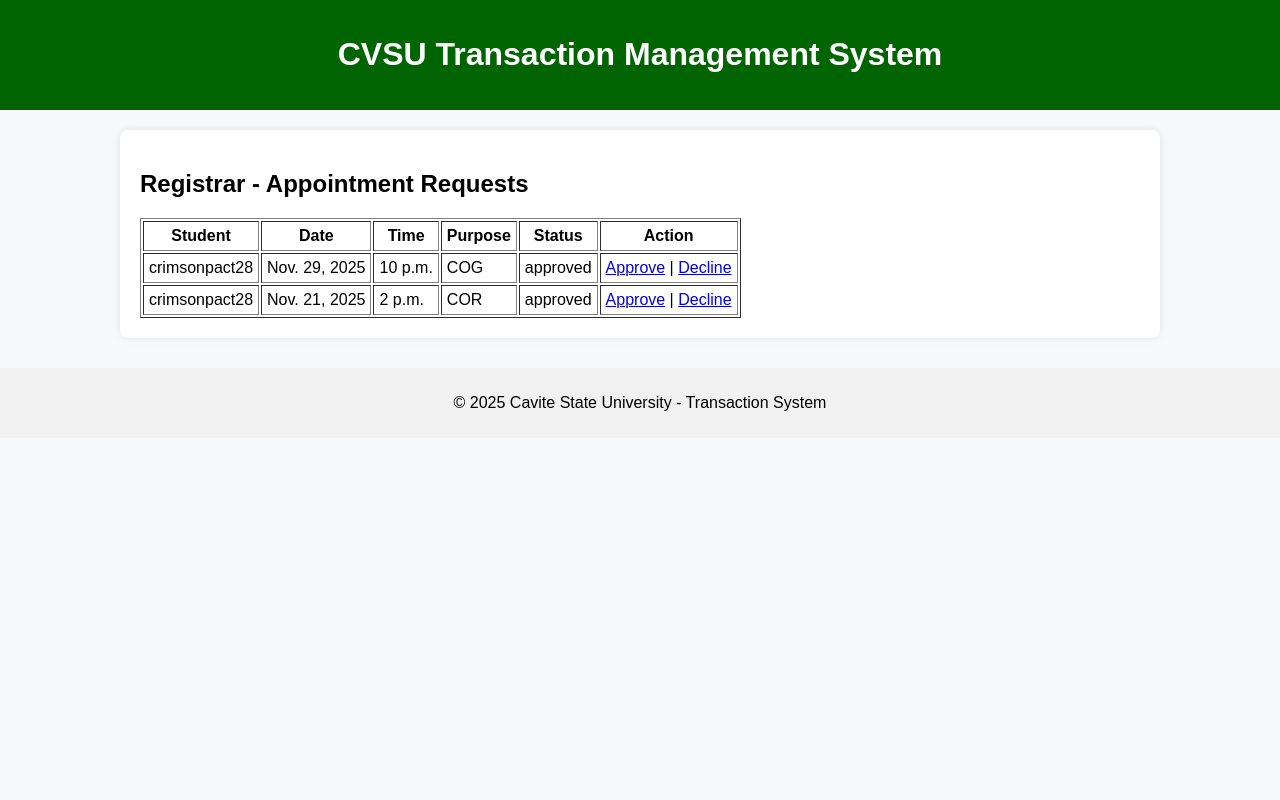
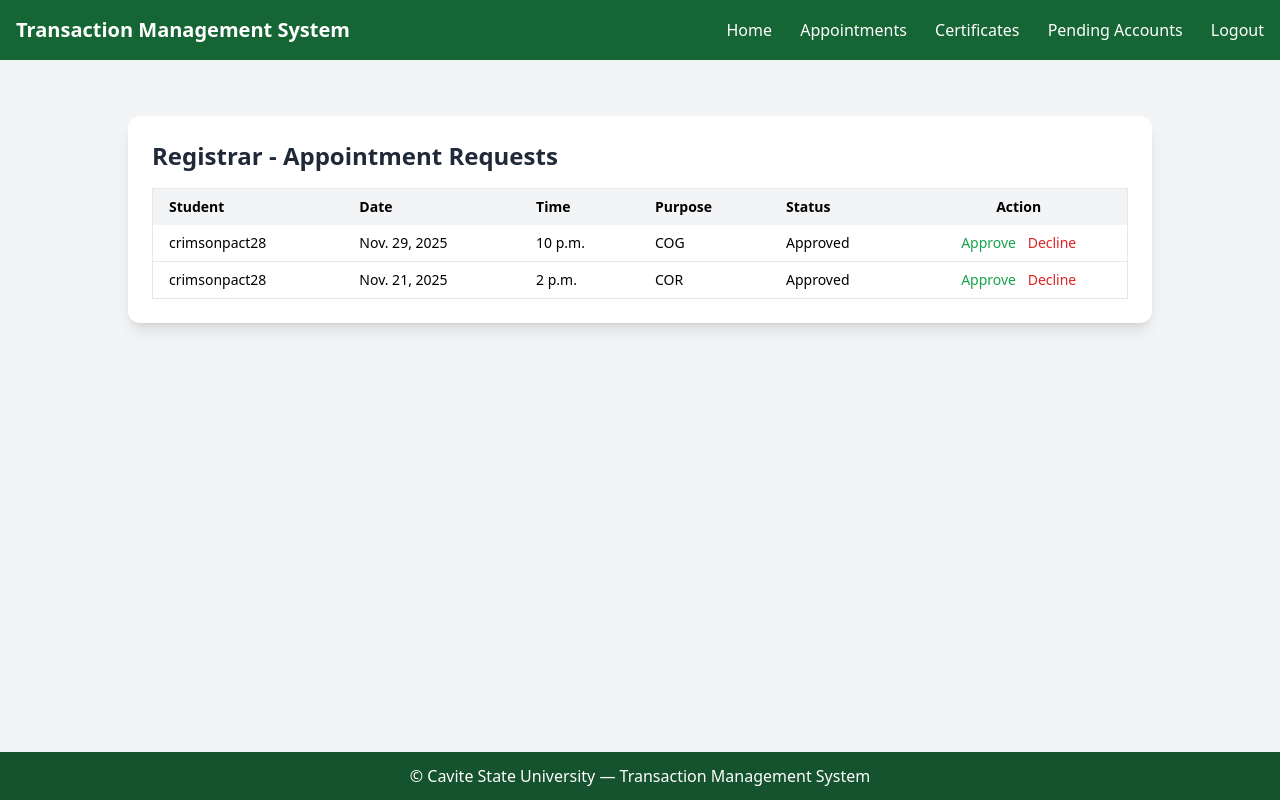
Before and after one commit to Ajhin-CodeTalker/TSM, a Django app: page /registrar/appointments/ in a window 1280 px wide. Run offline with Django 5.2, Linux system fonts and the light colour scheme; data comes from the database, SQL or seed files in the repository; both versions use the stored data as it was after the commit; some libraries are stand-ins or nearby versions.

Commit message:
Adjusted Registrar Dashboard
Changes;
Now allows to go to multiple frame of the registrar

```diff
--- a/transaction_management/core/templates/base.html
+++ b/transaction_management/core/templates/base.html
@@ -3,64 +3,36 @@
 <head>
     <meta charset="UTF-8">
     <title>Transaction Management System</title>
-    <style>
-        body {
-            font-family: Arial, sans-serif;
-            background-color: #f8f9fa;
-            margin: 0;
-            padding: 0;
-        }
-        header {
-            background-color: #006400;
-            color: white;
-            padding: 15px;
-            text-align: center;
-        }
-        nav {
-            background-color: #004d00;
-            padding: 10px;
-            text-align: center;
-        }
-        nav a {
-            color: white;
-            margin: 0 15px;
-            text-decoration: none;
-            font-weight: bold;
-        }
-        nav a:hover {
-            text-decoration: underline;
-        }
-        main {
-            margin: 20px auto;
-            width: 90%;
-            max-width: 1000px;
-            background-color: white;
-            padding: 20px;
-            border-radius: 8px;
-            box-shadow: 0 0 8px rgba(0,0,0,0.1);
-        }
-        footer {
-            text-align: center;
-            background-color: #f1f1f1;
-            padding: 10px;
-            margin-top: 30px;
-        }
-    </style>
+
+    <!-- ✅ Add Tailwind CSS for styling -->
+    <script src="https://cdn.tailwindcss.com"></script>
 </head>
-<body>
-<header>
-    <h1>CVSU Transaction Management System</h1>
-</header>
+<body class="bg-gray-100 min-h-screen flex flex-col">
 
-<main>
-    {% block content %}
-    <!-- Page content goes here -->
-    {% endblock %}
-</main>
+    <!-- Header -->
+    <header class="bg-green-800 text-white p-4">
+        <div class="container mx-auto flex justify-between items-center">
+            <h1 class="text-xl font-bold">Transaction Management System</h1>
+            <nav class="space-x-6">
+                <a href="{% url 'core:registrar_dashboard' %}" class="hover:underline">Home</a>
+                <a href="{% url 'core:registrar_appointments' %}" class="hover:underline">Appointments</a>
+                <a href="{% url 'core:registrar_certificates' %}" class="hover:underline">Certificates</a>
+                <a href="{% url 'core:approval_list' %}" class="hover:underline">Pending Accounts</a>
+                <a href="{% url 'core:logout' %}" class="hover:underline">Logout</a>
+            </nav>
+        </div>
+    </header>
 
-<footer>
-    <p>&copy; 2025 Cavite State University - Transaction System</p>
-</footer>
+    <!-- Main content -->
+    <main class="flex-grow container mx-auto p-6">
+        {% block content %}
+        {% endblock %}
+    </main>
+
+    <!-- Footer -->
+    <footer class="bg-green-900 text-white text-center py-3 mt-6">
+        <p>&copy; Cavite State University — Transaction Management System</p>
+    </footer>
 
 </body>
 </html>
--- a/transaction_management/core/templates/core/registrar_appointments.html
+++ b/transaction_management/core/templates/core/registrar_appointments.html
@@ -1,21 +1,56 @@
 {% extends "base.html" %}
+
+<!-- ✅ Registrar navigation bar -->
+{% block navbar %}
+<nav>
+    <a href="{% url 'core:registrar_dashboard' %}">Home</a>
+    <a href="{% url 'core:registrar_appointments' %}">Appointments</a>
+    <a href="{% url 'core:registrar_certificates' %}">Certificates</a>
+    <a href="{% url 'core:approval_list' %}">Pending Accounts</a>
+    <a href="{% url 'core:logout' %}">Logout</a>
+</nav>
+{% endblock %}
+
 {% block content %}
-<h2>Registrar - Appointment Requests</h2>
+<!-- ✅ Container box for spacing and visual consistency -->
+<div class="max-w-5xl mx-auto bg-white shadow-lg rounded-xl p-6 mt-8">
 
-<table border="1" cellpadding="5">
-  <tr><th>Student</th><th>Date</th><th>Time</th><th>Purpose</th><th>Status</th><th>Action</th></tr>
-  {% for a in appointments %}
-  <tr>
-    <td>{{ a.student.username }}</td>
-    <td>{{ a.appointment_date }}</td>
-    <td>{{ a.appointment_time }}</td>
-    <td>{{ a.purpose }}</td>
-    <td>{{ a.status }}</td>
-    <td>
-      <a href="{% url 'core:update_appointment_status' a.id 'approved' %}">Approve</a> |
-      <a href="{% url 'core:update_appointment_status' a.id 'declined' %}">Decline</a>
-    </td>
-  </tr>
-  {% endfor %}
-</table>
+  <!-- ✅ Styled heading -->
+  <h2 class="text-2xl font-semibold mb-4 text-gray-800">
+    Registrar - Appointment Requests
+  </h2>
+
+  <!-- ✅ Replaced <table border="1"> with styled Tailwind table -->
+  <table class="min-w-full border border-gray-200 text-sm">
+    <thead class="bg-gray-100">
+      <tr>
+        <th class="px-4 py-2 text-left">Student</th>
+        <th class="px-4 py-2 text-left">Date</th>
+        <th class="px-4 py-2 text-left">Time</th>
+        <th class="px-4 py-2 text-left">Purpose</th>
+        <th class="px-4 py-2 text-left">Status</th>
+        <th class="px-4 py-2 text-center">Action</th>
+      </tr>
+    </thead>
+    <tbody>
+      {% for a in appointments %}
+      <tr class="border-b hover:bg-gray-50">
+        <td class="px-4 py-2">{{ a.student.username }}</td>
+        <td class="px-4 py-2">{{ a.appointment_date }}</td>
+        <td class="px-4 py-2">{{ a.appointment_time }}</td>
+        <td class="px-4 py-2">{{ a.purpose }}</td>
+        <td class="px-4 py-2 capitalize">{{ a.status }}</td>
+        <td class="px-4 py-2 text-center space-x-2">
+          <a href="{% url 'core:update_appointment_status' a.id 'approved' %}" class="text-green-600 hover:underline">Approve</a>
+          <a href="{% url 'core:update_appointment_status' a.id 'declined' %}" class="text-red-600 hover:underline">Decline</a>
+        </td>
+      </tr>
+      {% empty %}
+      <tr>
+        <td colspan="6" class="text-center py-4 text-gray-500">No appointments found.</td>
+      </tr>
+      {% endfor %}
+    </tbody>
+  </table>
+</div>
 {% endblock %}
```
Also changed, not shown: transaction_management/core/templates/core/approval_list.html (+14 -13 lines), transaction_management/core/templates/core/base.html (deleted, +0 -38 lines), transaction_management/core/templates/core/registrar_certificates.html (+12 -1 lines), transaction_management/db.sqlite3.
